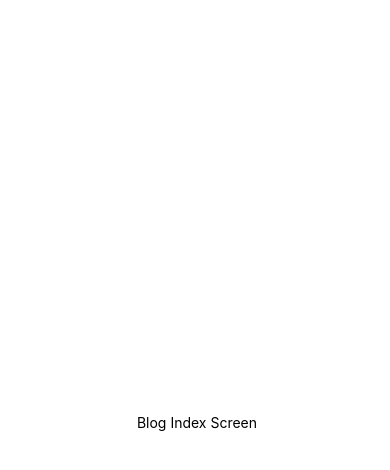
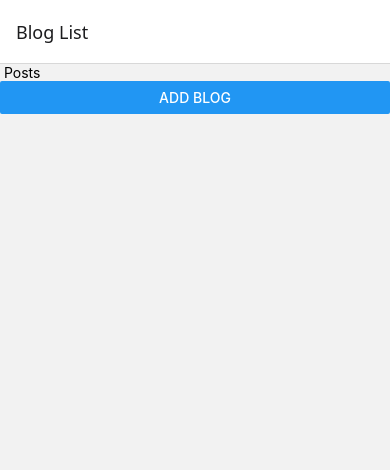
Before and after one commit to hoshoo21/miniblog, a React Native app: screen /BlogList in a window 390 px wide. Shown: the top 470 px of the page. Built offline with nearby package versions, Linux system fonts and the light colour scheme.

Commit message:
Add context

```diff
--- a/App.js
+++ b/App.js
@@ -1,14 +1,26 @@
-import { StatusBar } from 'expo-status-bar';
-import { StyleSheet, Text, View } from 'react-native';
+import React from 'react';
+import { StyleSheet } from 'react-native';
+import { NavigationContainer } from '@react-navigation/native';
+import { createNativeStackNavigator } from '@react-navigation/native-stack';
+import { BlogProvider } from './src/context/BlogContext'; // Use the provider, not the context
 import BlogIndex from './src/screens/BlogIndex';
 
+const Stack = createNativeStackNavigator();
+
+const AppContents = () => {
+  return (
+    <BlogProvider>
+      <NavigationContainer>
+        <Stack.Navigator initialRouteName="BlogList">
+          <Stack.Screen name="BlogList" component={BlogIndex} options={{ title: "Blog List" }} />
+        </Stack.Navigator>
+      </NavigationContainer>
+    </BlogProvider>
+  );
+};
+
 export default function App() {
-  return (
-    <View style={styles.container}>
-     <BlogIndex />
-      <StatusBar style="auto" />
-    </View>
-  );
+  return <AppContents />;
 }
 
 const styles = StyleSheet.create({
--- /dev/null
+++ b/src/context/BlogContext.js
@@ -0,0 +1,19 @@
+import React, { useState } from "react";
+
+const BlogContext = React.createContext();
+export const BlogProvider = (props)=>{
+    const [blogPosts, setBlogPosts] = useState([]);
+    const addBlogPost = ()=>{
+        console.log("adding post");
+        setBlogPosts([...blogPosts, {id : blogPosts.length+1, title : `Blog post # ${blogPosts.length+1}`}])
+    }
+    return (
+            <BlogContext.Provider value ={{blogPosts, addBlogPost}}>
+
+                {props.children}
+            </BlogContext.Provider>
+
+    );
+}
+
+export default BlogContext;
--- a/src/screens/BlogIndex.js
+++ b/src/screens/BlogIndex.js
@@ -1,12 +1,23 @@
-import React from "react";
-import {Text,View, StyleSheet} from 'react-native';
+import React, {useContext} from "react";
+import {Text,View, StyleSheet, Button, FlatList} from 'react-native';
+import BlogContext from "../context/BlogContext";
 
 
-const BlogIndex =(props)=>{
-        return (
+const BlogIndex =()=>{
+       const {blogPosts, addBlogPost }= useContext(BlogContext);
+       console.log(blogPosts);
+       return (
             <View>
-                <Text> Blog Index Screen</Text>
+               <Text> Posts </Text>
+               <Button title ="Add Blog" onPress={addBlogPost} />
+               <FlatList
+                    data = {blogPosts}
+                    keyExtractor={(post)=> post.id}
+                    renderItem={({item})=>
+                        { return <Text> {item.title}</Text>} }
+               />
             </View>
+
         )
 
 }
```
Also changed, not shown: package.json (+7 -3 lines), 1 other file (tests, documents, lock files or other folders).
